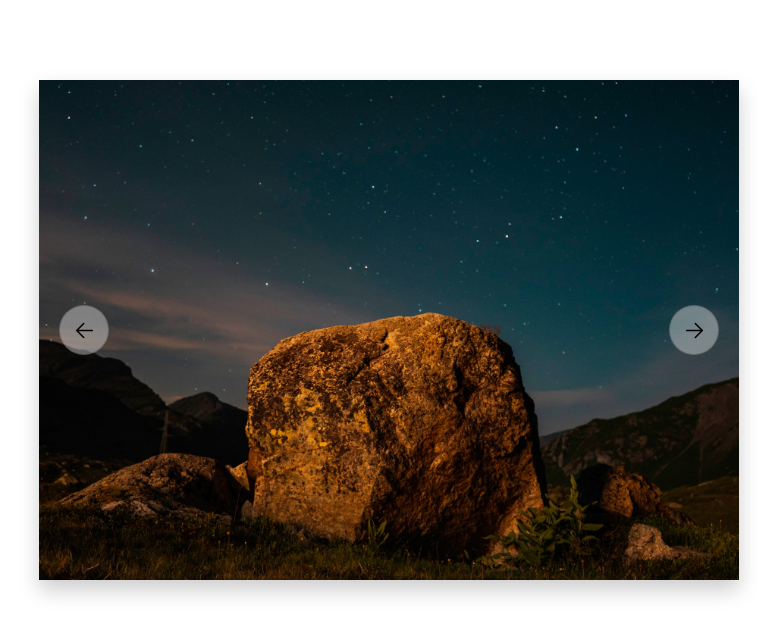
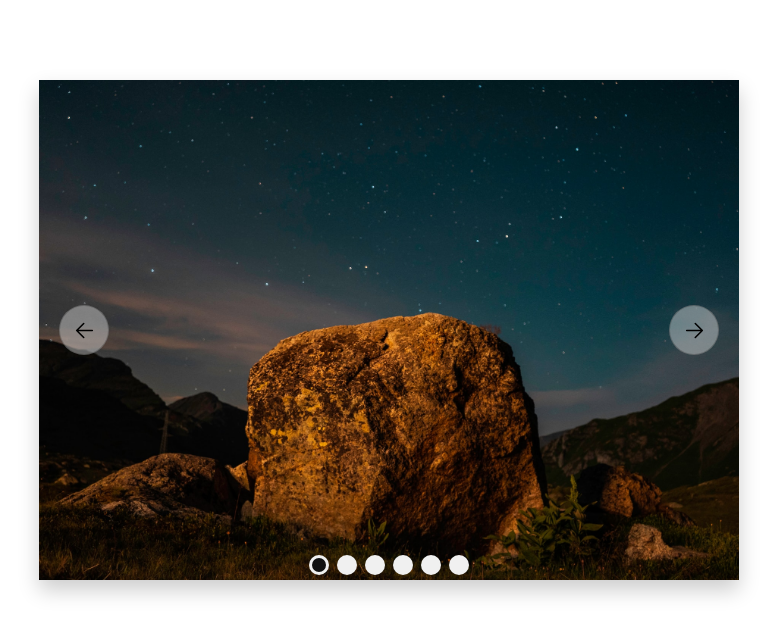
Before and after one commit to Anik7303/react-slider, a React (Vite) app: page / in a window 1280 px wide. Shown: the top 636 px of the page, without its empty margins (251-1028 px from the left). Built offline with nearby package versions, Linux system fonts and the light colour scheme.

Commit message:
add dots to navigate between slides

```diff
--- /dev/null
+++ b/src/components/Dot.tsx
@@ -0,0 +1,29 @@
+import styled from "styled-components";
+
+interface Props {
+  $active: boolean;
+}
+const Dot = styled.div<Props>`
+  position: relative;
+  background: #f0f0f0;
+  width: 20px;
+  height: 20px;
+  border-radius: 50%;
+  cursor: pointer;
+
+  &::after {
+    content: "";
+    position: absolute;
+    background: #111;
+    width: 14px;
+    height: 14px;
+    border-radius: 50%;
+    inset: 0;
+    margin: auto;
+    pointer-events: none;
+    opacity: ${(props) => (props.$active ? 1 : 0)};
+    transition: opacity 300ms ease-in;
+  }
+`;
+
+export default Dot;
--- /dev/null
+++ b/src/components/Dots.tsx
@@ -0,0 +1,13 @@
+import styled from "styled-components";
+
+const Dots = styled.div`
+  position: absolute;
+  display: flex;
+  gap: 8px;
+  bottom: 5px;
+  left: 50%;
+  transform: translateX(-50%);
+  background: transparent;
+`;
+
+export default Dots;
--- a/src/components/Slider.tsx
+++ b/src/components/Slider.tsx
@@ -1,6 +1,8 @@
 import { useReducer } from "react";
 import styled from "styled-components";
 import data from "../data";
+import Dot from "./Dot";
+import Dots from "./Dots";
 import Slide from "./Slide";
 import SliderButton from "./SliderButton";
 
@@ -25,9 +27,14 @@ const Image = styled.img`
   object-fit: cover;
 `;
 
-interface Action {
+interface SlideTraverseAction {
   type: "next-slide" | "previous-slide";
 }
+interface SlideSetAction {
+  type: "set-slide";
+  payload: number;
+}
+type Action = SlideSetAction | SlideTraverseAction;
 const reducer =
   (limit: number) =>
   (state = 1, action: Action) => {
@@ -36,6 +43,10 @@ const reducer =
         return state < limit ? state + 1 : 1;
       case "previous-slide":
         return state > 1 ? state - 1 : limit;
+      case "set-slide":
+        return action.payload > 0 && action.payload <= limit
+          ? action.payload
+          : state;
       default:
         return state;
     }
@@ -46,6 +57,8 @@ function Slider() {
 
   const prevSlide = () => dispatch({ type: "previous-slide" });
   const nextSlide = () => dispatch({ type: "next-slide" });
+  const setSlide = (index: number) =>
+    dispatch({ type: "set-slide", payload: index });
 
   return (
     <Container>
@@ -56,6 +69,15 @@ function Slider() {
       ))}
       <SliderButton action={nextSlide} direction="next" />
       <SliderButton action={prevSlide} direction="prev" />
+      <Dots>
+        {data.map((item, idx) => (
+          <Dot
+            key={item.id}
+            $active={slideIndex === idx + 1}
+            onClick={() => setSlide(idx + 1)}
+          />
+        ))}
+      </Dots>
     </Container>
   );
 }
```
